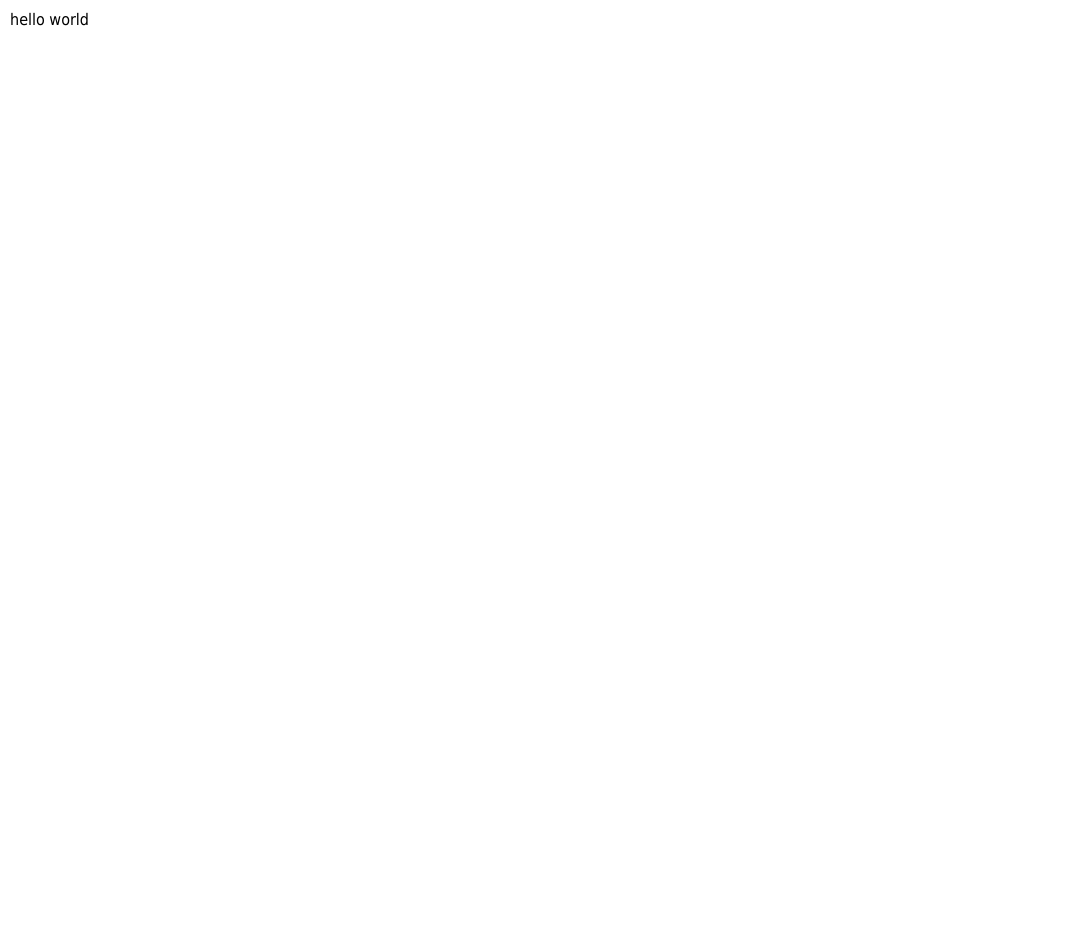
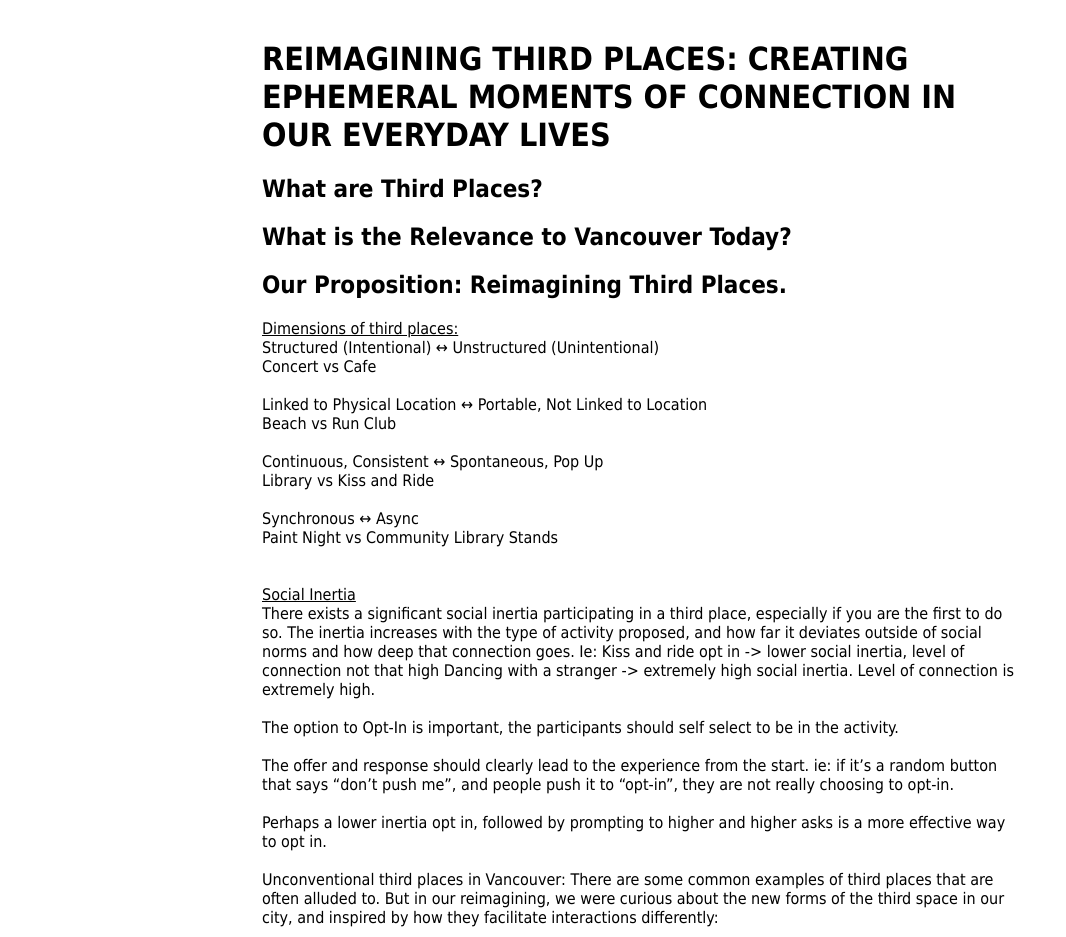
Before and after one commit to thenewthirdplace/thenewthirdplace.github.io, a plain HTML site: page index.html in a window 1280 px wide. Shown: the whole page, without its empty margins (0-1066 px from the left). Before the commit the page ends 800 px from the top, so only its background shows below. Drawn offline with Linux system fonts and the light colour scheme.

Commit message:
added some text

```diff
--- a/global.css
+++ b/global.css
@@ -1,4 +1,18 @@
+.column {
+    justify-self: center;
+    width: 60%;
+    margin-top: 40px;
+}
+
 body {
     font-family: "Tahoma", sans-serif;
     margin: 10;
   }
+
+.header h1 {
+    font-size: 40px;
+  }
+
+.header h2 {
+    font-size: 20px;
+  }
--- a/index.html
+++ b/index.html
@@ -1,5 +1,65 @@
 <link rel="stylesheet" href="global.css">
 
-<div>
-    hello world
+<div class="column">
+    <h1>
+        REIMAGINING THIRD PLACES: CREATING EPHEMERAL MOMENTS OF CONNECTION IN OUR EVERYDAY LIVES
+    </h1>
+
+    <h2>
+        What are Third Places?
+    </h2>
+    <!-- TODO -->
+
+    <h2>
+        What is the Relevance to Vancouver Today?
+    </h2>
+    <!-- TODO -->
+
+    <h2>
+        Our Proposition: Reimagining Third Places.
+    </h2>
+    <u>Dimensions of third places:</u>
+        <br>
+
+        Structured (Intentional) ↔ Unstructured (Unintentional)
+        <br>
+        Concert vs Cafe
+        <br>
+        <br>
+        Linked to Physical Location ↔ Portable, Not Linked to Location
+        <br>
+        Beach vs Run Club
+        <br>
+        <br>
+        Continuous, Consistent ↔ Spontaneous, Pop Up
+        <br>
+        Library vs Kiss and Ride
+        <br>
+        <br>
+        Synchronous ↔ Async
+        <br>Paint Night vs Community Library Stands
+
+        <br>
+        <br>
+        <br>
+    <u>Social Inertia</u>
+    <br>
+        There exists a significant social inertia participating in a third place, especially if you are the first to do so. The inertia increases with the type of activity proposed, and how far it deviates outside of social norms and how deep that connection goes. Ie:
+        Kiss and ride opt in -> lower social inertia, level of connection not that high
+        Dancing with a stranger -> extremely high social inertia. Level of connection is extremely high.
+        <br>
+        <br>
+        The option to Opt-In is important, the participants should self select to be in the activity.
+        <br>
+        <br>
+        The offer and response should clearly lead to the experience from the start. ie: if it’s a random button that says “don’t push me”, and people push it to “opt-in”, they are not really choosing to opt-in.
+        <br>
+        <br>
+        Perhaps a lower inertia opt in, followed by prompting to higher and higher asks is a more effective way to opt in.
+        <br>
+        <br>
+        Unconventional third places in Vancouver:
+        There are some common examples of third places that are often alluded to. But in our reimagining, we were curious about the new forms of the third space in our city, and inspired by how they facilitate interactions differently:
+
+
 </div>
```
